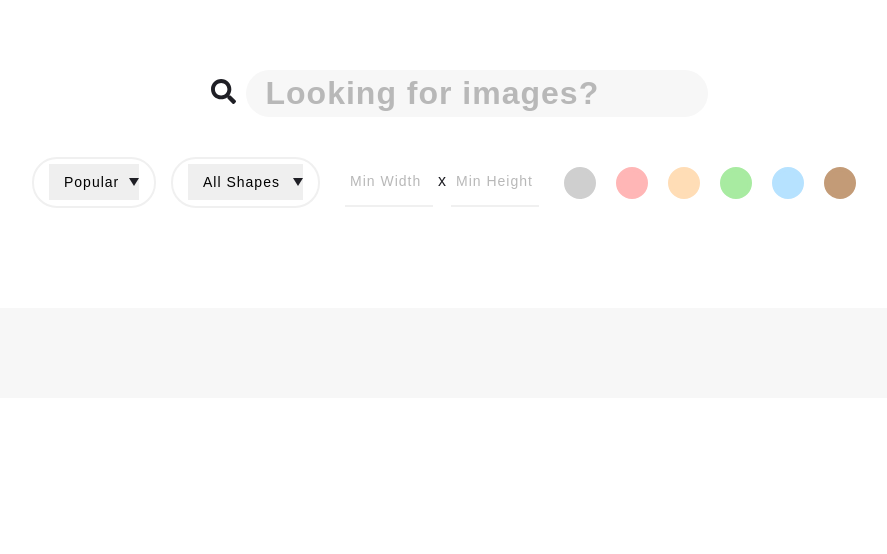
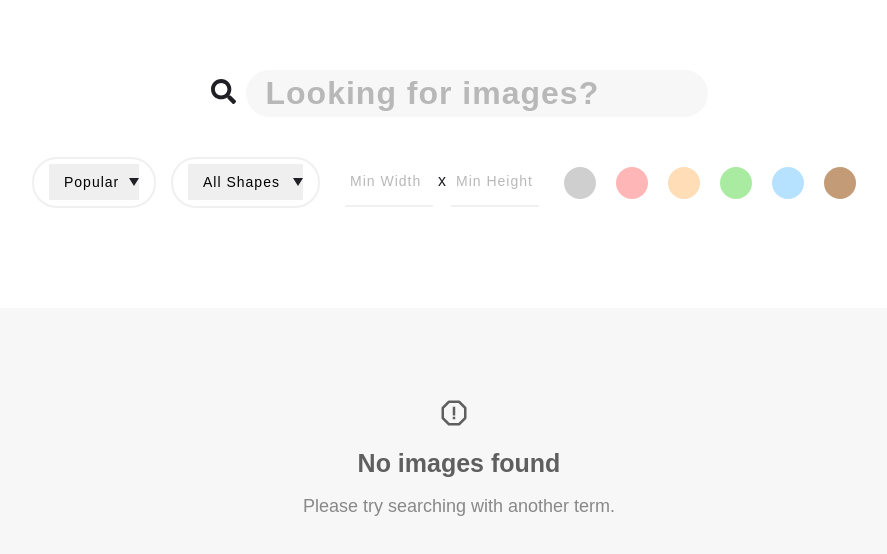
Before and after one commit to yubinary/image-search-engine, a React (Create React App) app in the folder search/: page / in a window 1280 px wide. Shown: the top 554 px of the page, without its empty margins (181-1068 px from the left). Built offline with nearby package versions, Linux system fonts and the light colour scheme; no server answers.

Commit message:
Handled no search result

```diff
--- a/search/src/pages/SearchResult.js
+++ b/search/src/pages/SearchResult.js
@@ -1,7 +1,7 @@
 import React, { useState, useEffect } from 'react';
 import axios from 'axios';
 import SearchEngine from "../components/SearchEngine.js";
-import { BiComment, BiHeart, BiLike } from "react-icons/bi";
+import { BiComment, BiHeart, BiLike, BiErrorAlt } from "react-icons/bi";
 import "../styles/SearchResult.css";
 
 export default function SearchResult() {
@@ -40,7 +40,6 @@ export default function SearchResult() {
 
   // make get request to pixabay API
   function makeFetch(url, page) {
-    console.log(url + page)
     axios.get(url + page)
       .then(result => {
         if (page === 1) {
@@ -131,13 +130,24 @@ export default function SearchResult() {
   function createColumns(images) {
     let result = [];
     let imagesCopy = JSON.parse(JSON.stringify(images));
-    for (let n = 0; n < 4; n++) {
+    if (imagesCopy.length === 0) {
       result.push(
-        <div className="column">
-          {displayImages(imagesCopy, n)}
+        <div className="empty-column">
+          <BiErrorAlt className="icon" />
+          <h1>No images found</h1>
+          <p>Please try searching with another term.</p>
         </div>
       )
-    } return result;
+    } else {
+      for (let n = 0; n < 4; n++) {
+        result.push(
+          <div className="column">
+            {displayImages(imagesCopy, n)}
+          </div>
+        )
+      }
+    }
+    return result;
   }
 
   return (
--- a/search/src/styles/SearchResult.css
+++ b/search/src/styles/SearchResult.css
@@ -314,3 +314,26 @@ a, a:hover, a:visited{
   text-transform: uppercase;
   color:rgb(31, 130, 148);
 }
+
+/* no search result page */
+.empty-column{
+  margin: auto;
+  text-align: center;
+  padding-top: 40px;
+  padding-bottom: 100%;
+}
+
+.empty-column .icon{
+  font-size: 30px;
+  color: rgb(95, 95, 95);
+}
+
+.empty-column h1{
+  font-size: 25px;
+  color: rgb(95, 95, 95);
+}
+
+.empty-column p{
+  font-size: 18px;
+  color: rgb(136, 136, 136);
+}
```
Also changed, not shown: 1 other file (tests, documents, lock files or other folders).
